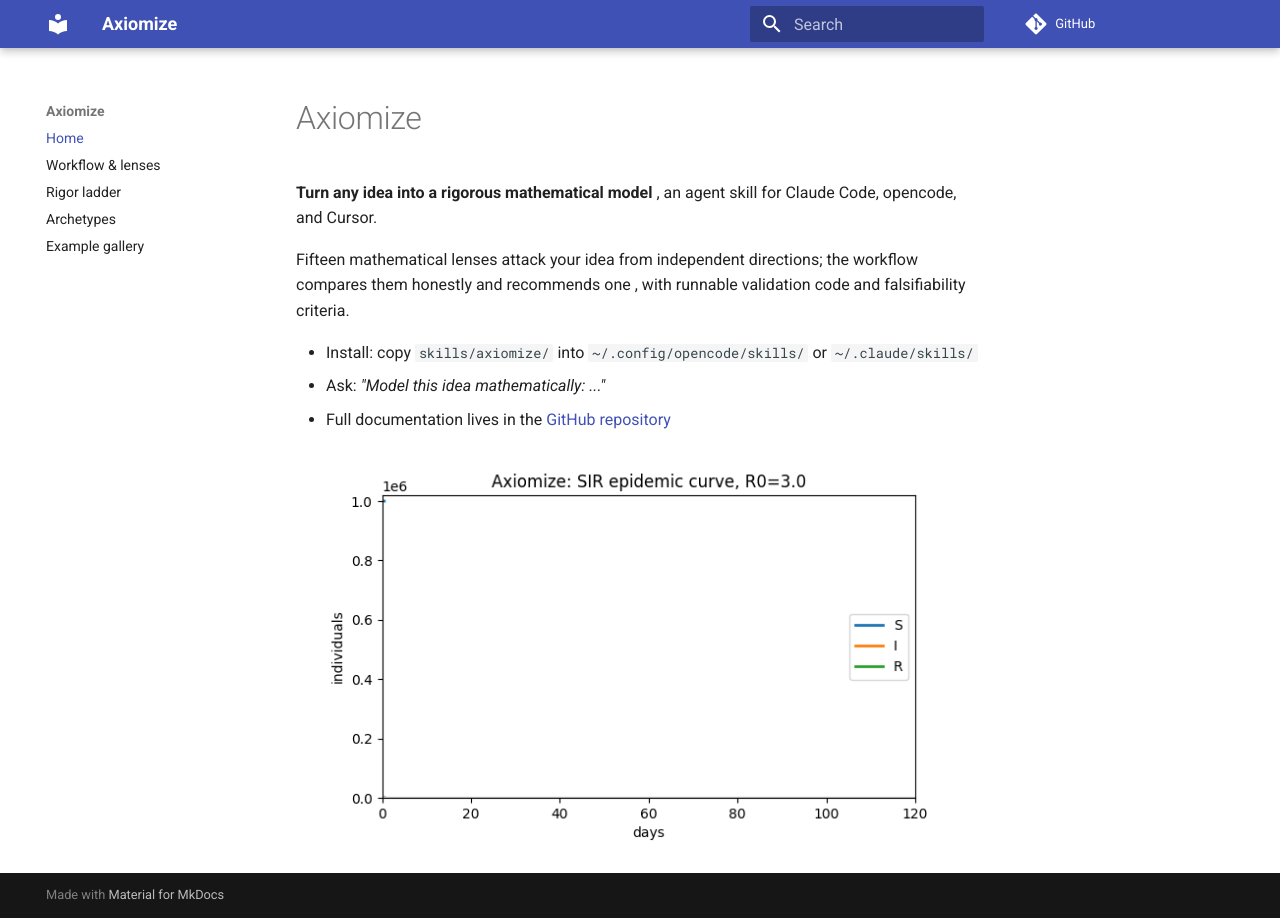
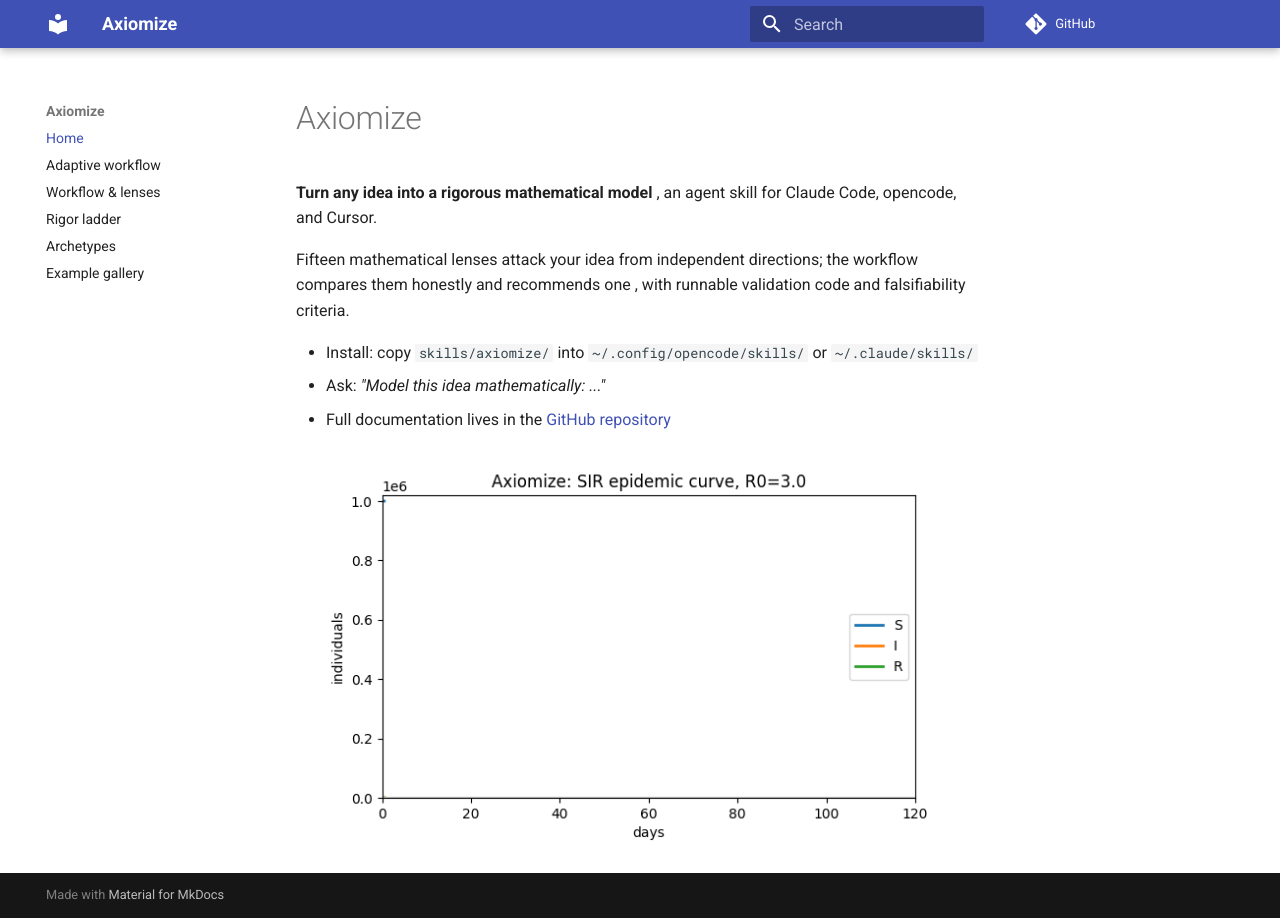
Before and after one commit to Furox-Art/axiomize, an MkDocs documentation site: the page built from docs/index.md, in a window 1280 px wide. Built offline with MkDocs 1.6.1 and Material for MkDocs 9.7.7, drawn with Linux system fonts in a browser that asks for light colours; comment, search, counter and statistics services are not loaded.

Commit message:
Add adaptive workflow to documentation navigation

```diff
--- a/mkdocs.yml
+++ b/mkdocs.yml
@@ -1,5 +1,5 @@
 site_name: Axiomize
-site_description: Turn any idea into a rigorous mathematical model - an agent skill with fifteen mathematical lenses.
+site_description: Turn any idea into a rigorous mathematical model - an adaptive agent skill with multiple mathematical lenses.
 repo_url: https://github.com/Furox-Art/axiomize
 theme:
   name: material
@@ -7,6 +7,7 @@
     primary: indigo
 nav:
   - Home: index.md
+  - Adaptive workflow: adaptive-workflow.md
   - Workflow & lenses: skill.md
   - Rigor ladder: rigor.md
   - Archetypes: archetypes.md
```
